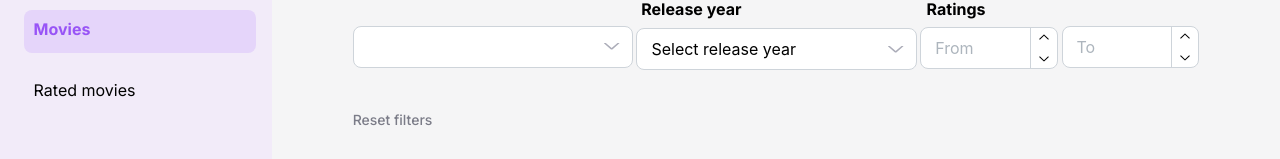
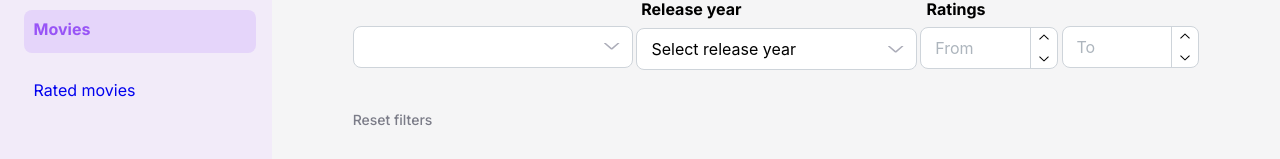
Before and after one commit to Win4esterD/Movie-searcher, a Next.js app: page / in a window 1280 px wide. Shown: the part 130-289 px from the top of the page. Built offline with nearby package versions, Linux system fonts and the light colour scheme; no server answers.

Commit message:
fix: tabs when they caused error because of location.path

```diff
--- a/src/components/AsideTabs/AsideTabs.tsx
+++ b/src/components/AsideTabs/AsideTabs.tsx
@@ -1,8 +1,9 @@
 'use client';
 import style from './AsideTabs.module.css';
 import {Box, Flex} from '@mantine/core';
-import {useState} from 'react';
+import {useState, useEffect} from 'react';
 import {useRouter} from 'next/navigation';
+import Link from 'next/link';
 
 const selectedTabStyle = {
   color: 'var(--main-purple)',
@@ -11,31 +12,34 @@ const selectedTabStyle = {
 };
 
 export function AsideTabs(): JSX.Element {
-  const pathName = location.pathname;
-  const [selected, setSelected] = useState<Number>(pathName !== "/favorites"? 1: 2);
-  const router = useRouter();
+  const [selected, setSelected] = useState<Number>(0);
+
+  useEffect(() => {
+    const pathName = window.location.pathname;
+    setSelected(pathName !== '/favorites' ? 1 : 2);
+  }, [])
   return (
     <Flex className={style.tabsWrapper} direction="column">
-      <Box
+      <Link
         className={style.tab}
         style={selected === 1 ? selectedTabStyle : {}}
+        href="/"
         onClick={() => {
-          router.push('/');
           setSelected(1);
         }}
       >
         Movies
-      </Box>
-      <Box
+      </Link>
+      <Link
         className={style.tab}
+        href="/favorites"
         style={selected === 2 ? selectedTabStyle : {}}
         onClick={() => {
-          router.push('/favorites')
           setSelected(2);
         }}
       >
         Rated movies
-      </Box>
+      </Link>
     </Flex>
   );
 }
```
